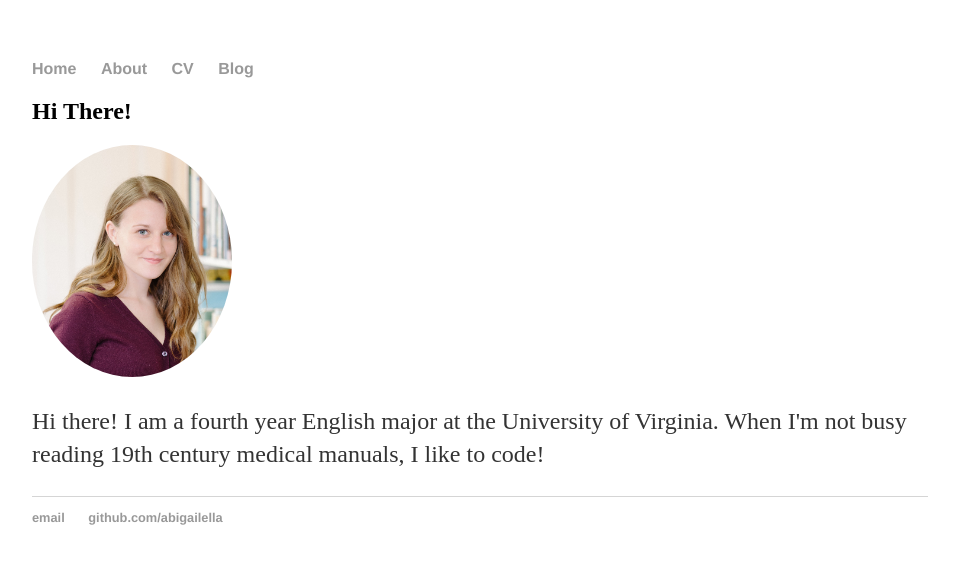
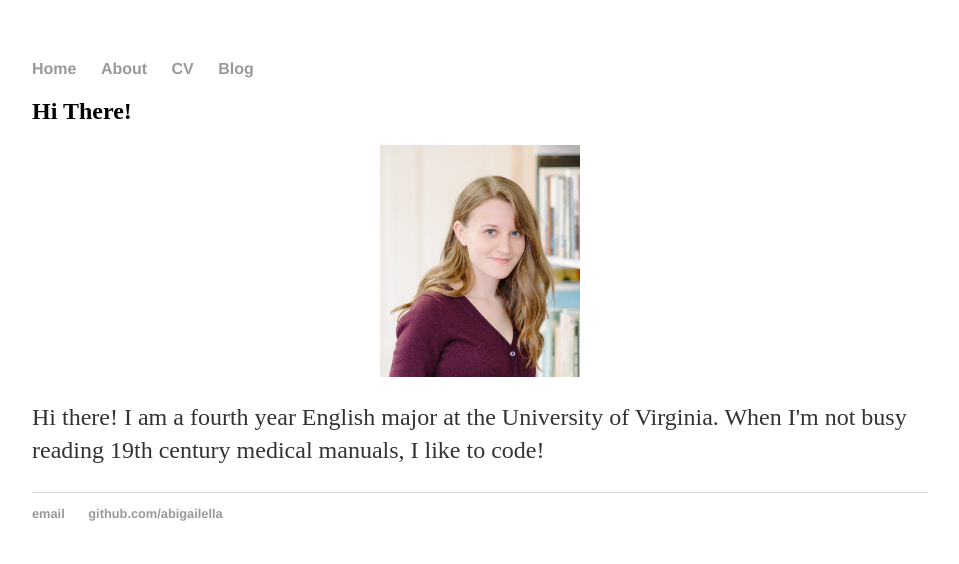
Before and after one commit to abigailella/abigailella.github.io, a Jekyll site: the page built from about.html, in a window 1280 px wide. Shown: the top 564 px of the page, without its empty margins (160-1119 px from the left). Built offline with Jekyll 4.4.1, drawn with Linux system fonts in a browser that asks for light colours.

Commit message:
Update about.html

```diff
--- a/about.html
+++ b/about.html
@@ -9,7 +9,9 @@ title: Abigail E. Johnson
 <meta name="viewport" content="width=device-width, initial-scale=1">
 <style>
 img {
-  border-radius: 50%;
+  display: block;
+  margin-left: auto;
+  margin-right: auto;
 }
 </style>
 </head>
```
